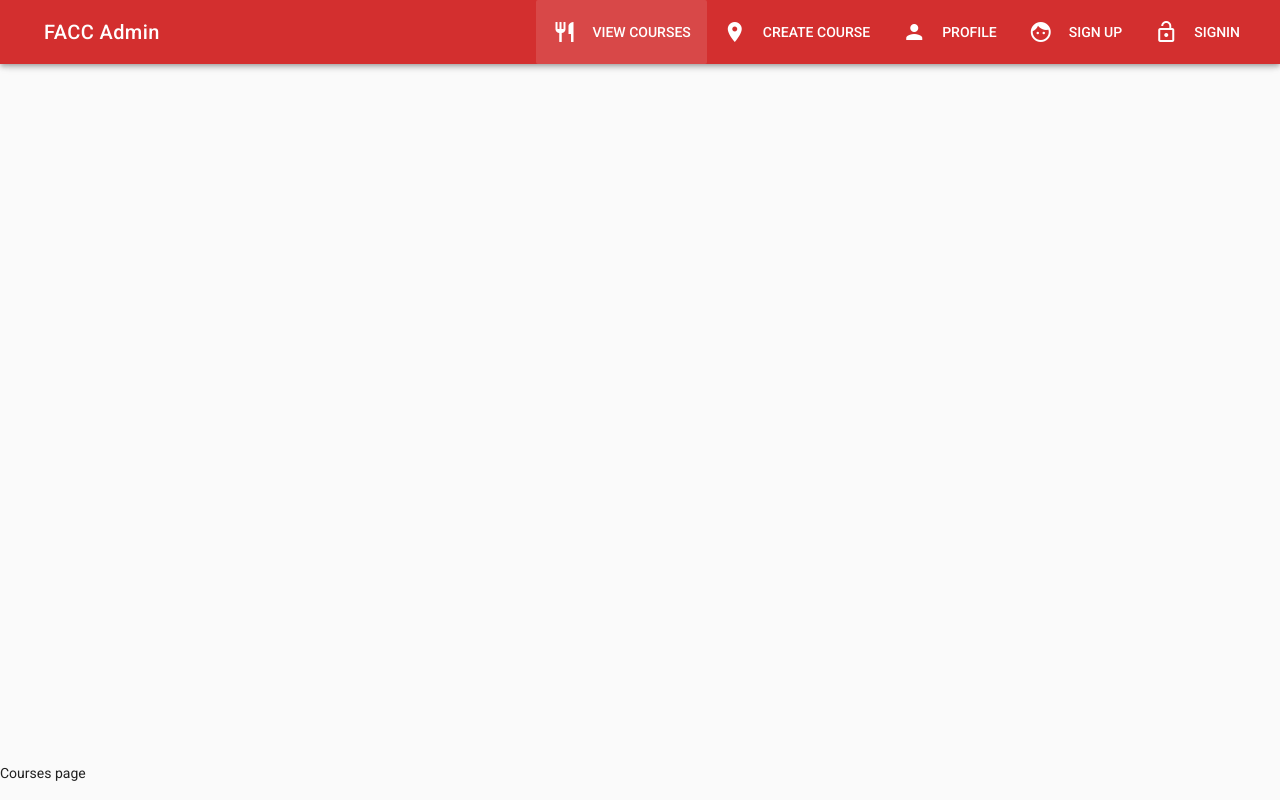
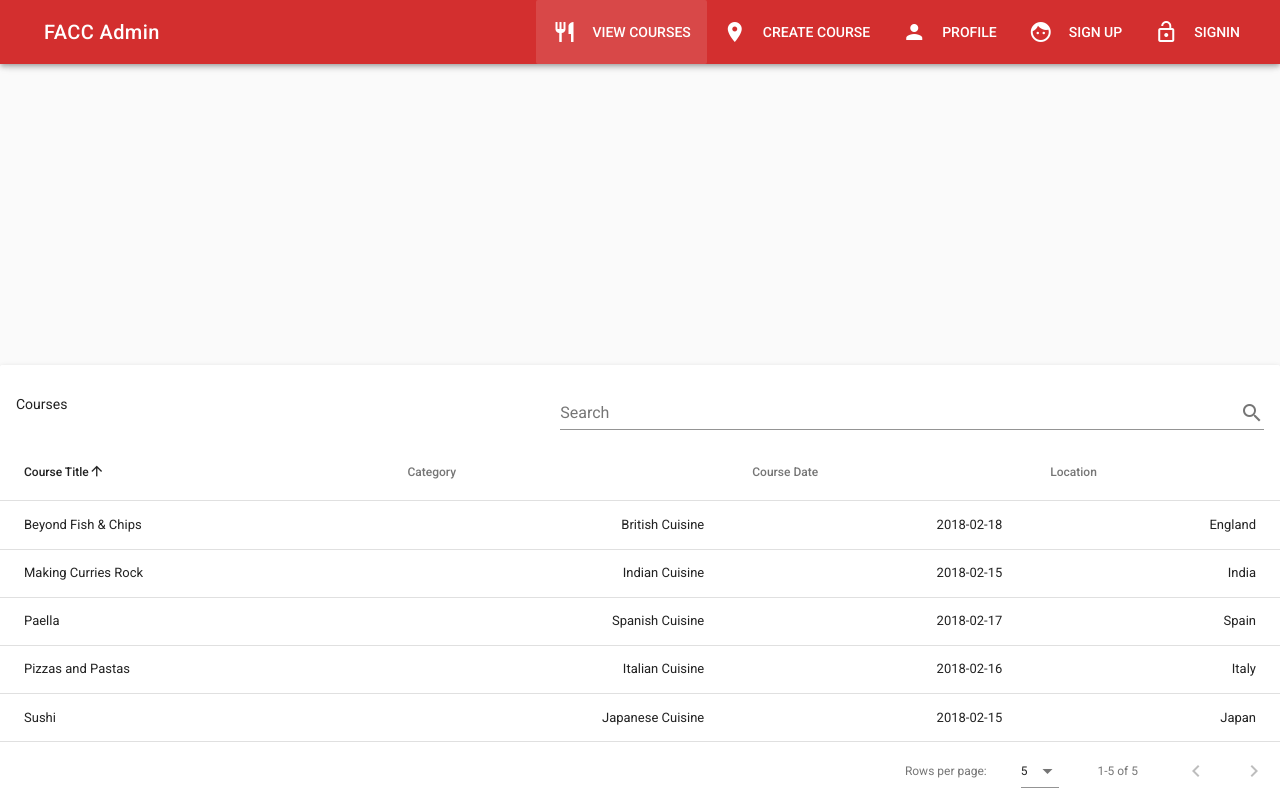
Before and after one commit to pixels-bytes/facc-admin, a Vue app: page /courses in a window 1280 px wide. Built offline with nearby package versions, Linux system fonts and the light colour scheme.

Commit message:
Courses Added

```diff
--- a/index.html
+++ b/index.html
@@ -1,13 +1,16 @@
 <!DOCTYPE html>
 <html>
+
 <head>
   <meta charset="utf-8">
   <meta name="viewport" content="width=device-width,initial-scale=1.0">
   <title>facc-admin</title>
   <link href='https://fonts.googleapis.com/css?family=Roboto:300,400,500,700|Material+Icons' rel="stylesheet">
 </head>
+
 <body>
   <div id="app"></div>
   <!-- built files will be auto injected -->
 </body>
+
 </html>
--- a/src/components/Course/Courses.vue
+++ b/src/components/Course/Courses.vue
@@ -1,5 +1,75 @@
 <template>
-    <div>
-        <p>Courses page</p>
-    </div>
+  <v-card>
+    <v-card-title>
+      Courses
+      <v-spacer></v-spacer>
+      <v-text-field append-icon="search" label="Search" single-line hide-details v-model="search"></v-text-field>
+    </v-card-title>
+    <v-data-table :headers="headers" :items="items" :search="search">
+      <template slot="items" slot-scope="props">
+        <td>{{ props.item.title }}</td>
+        <td class="text-xs-right">{{ props.item.category }}</td>
+        <td class="text-xs-right">{{ props.item.date }}</td>
+        <td class="text-xs-right">{{ props.item.location }}</td>
+      </template>
+      <v-alert slot="no-results" :value="true" color="error" icon="warning">
+        Your search for "{{ search }}" found no results.
+      </v-alert>
+    </v-data-table>
+  </v-card>
 </template>
+
+
+<script>
+  export default {
+    data () {
+      return {
+        search: '',
+        headers: [
+          { text: 'Course Title', value: 'title' },
+          { text: 'Category', value: 'date' },
+          { text: 'Course Date', value: 'category' },
+          { text: 'Location', value: 'location' },
+        ],
+        items: [
+          {
+            value: false,
+            title: 'Making Curries Rock',
+            category: 'Indian Cuisine',
+            location: 'India',
+            date: '2018-02-15'
+            },
+            {
+              value: false,
+              title: 'Pizzas and Pastas',
+              category: 'Italian Cuisine',
+              location: 'Italy',
+              date: '2018-02-16'
+            },
+            {
+              value: false,
+              title: 'Paella',
+              category: 'Spanish Cuisine',
+              location: 'Spain',
+              date: '2018-02-17'
+            },
+            {
+              value: false,
+              title: 'Beyond Fish & Chips',
+              category: 'British Cuisine',
+              location: 'England',
+              date: '2018-02-18'
+            },
+            {
+              value: false,
+              title: 'Sushi',
+              category: 'Japanese Cuisine',
+              location: 'Japan',
+              date: '2018-02-15'
+            }
+        ]
+      }
+    }
+  }
+
+</script>
--- a/src/components/Home.vue
+++ /dev/null
@@ -1,5 +0,0 @@
-<template>
-    <div>
-        <p>Home page</p>
-    </div>
-</template>
--- a/src/router/index.js
+++ b/src/router/index.js
@@ -1,6 +1,5 @@
 import Vue from 'vue';
 import Router from 'vue-router';
-import Home from '@/components/Home';
 import Courses from '@/components/Course/Courses';
 import CreateCourse from '@/components/Course/CreateCourse';
 import Profile from '@/components/User/Profile';
@@ -11,11 +10,9 @@ import Signin from '@/components/User/Signin';
 Vue.use(Router);
 
 export default new Router({
-  routes: [
-    {
+  routes: [{
       path: '/',
-      name: 'Home',
-      component: Home,
+      redirect: '/courses',
     },
     {
       path: '/courses',
```
Lines whose indentation alone changed are shown as unchanged.
